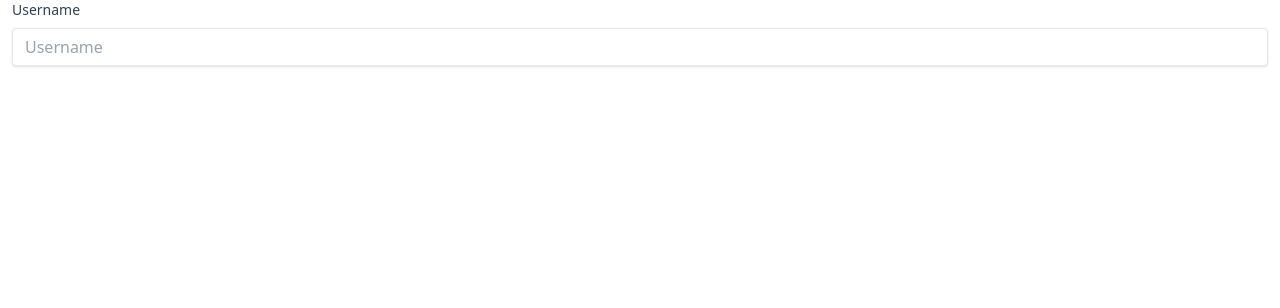
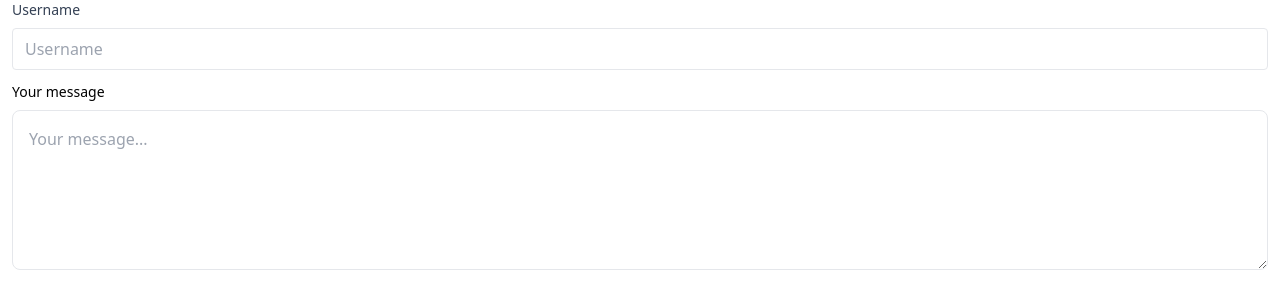
Before and after one commit to team4099/FalconScout, a React (Vite) app in the folder react/: page / in a window 1280 px wide. Shown: the top 308 px of the page. Built offline with nearby package versions, Linux system fonts and the light colour scheme.

Commit message:
added text area

```diff
--- a/react/src/App.tsx
+++ b/react/src/App.tsx
@@ -2,11 +2,15 @@ import { useState } from 'react'
 import reactLogo from './assets/react.svg'
 import './App.css'
 import { GenericTextInput } from "./components/inputs"
+import { GenericTextArea } from "./components/inputs"
 
 
 function App() {
   return (
-    <GenericTextInput/>
+    <div>
+      <GenericTextInput/>
+      <GenericTextArea/>
+    </div>
   )
 }
 
--- a/react/src/components/inputs/GenericTextArea.tsx
+++ b/react/src/components/inputs/GenericTextArea.tsx
@@ -2,11 +2,9 @@ function GenericTextArea() {
 
     return (
 
-		<div className="mx-3">
-			<label className="block text-[#344054] text-sm mb-2">
-				Username
-			</label>
-			<input className="shadow appearance-none border border-color-[#D0D5DD] rounded w-full py-2 px-3 text-gray-700 leading-tight focus:outline-none focus:shadow-outline" id="username" type="text" placeholder="Username"></input>
+		<div className="mx-3 my-3">
+			<label className="block mb-2 text-sm text-gray-[#344054]">Your message</label>
+			<textarea id="message" className="block p-4 w-full h-40 text text-[#000000] rounded-lg border border-color-[#D0D5DD] focus:outline-none" placeholder="Your message..."></textarea>
 		</div>
 
   	)
--- a/react/src/components/inputs/GenericTextInput.tsx
+++ b/react/src/components/inputs/GenericTextInput.tsx
@@ -6,7 +6,7 @@ function GenericTextInput() {
 			<label className="block text-[#344054] text-sm mb-2">
 				Username
 			</label>
-			<input className="shadow appearance-none border border-color-[#D0D5DD] rounded w-full py-2 px-3 text-gray-700 leading-tight focus:outline-none focus:shadow-outline" id="username" type="text" placeholder="Username"></input>
+			<input className="appearance-none border border-color-[#D0D5DD] rounded w-full py-2 px-3 text-gray-700 focus:outline-none" id="username" type="text" placeholder="Username"></input>
 		</div>
 
   	)
```
